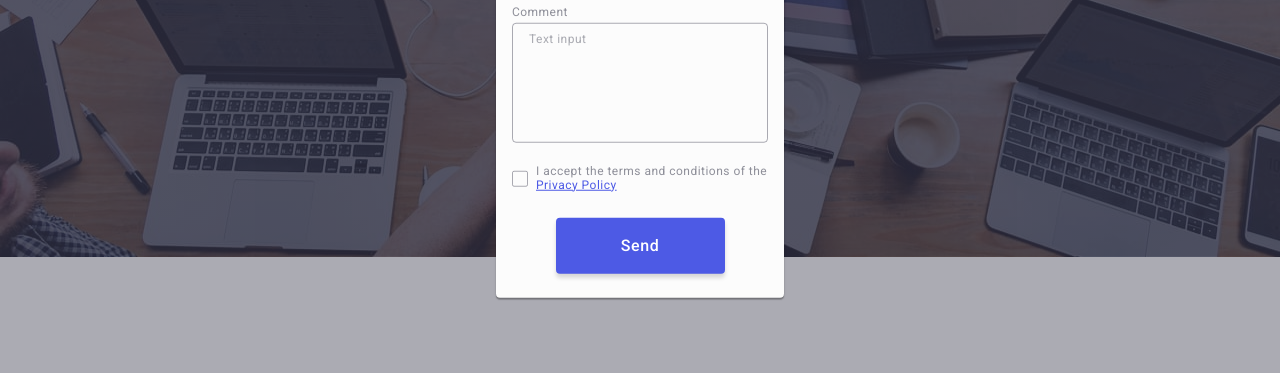
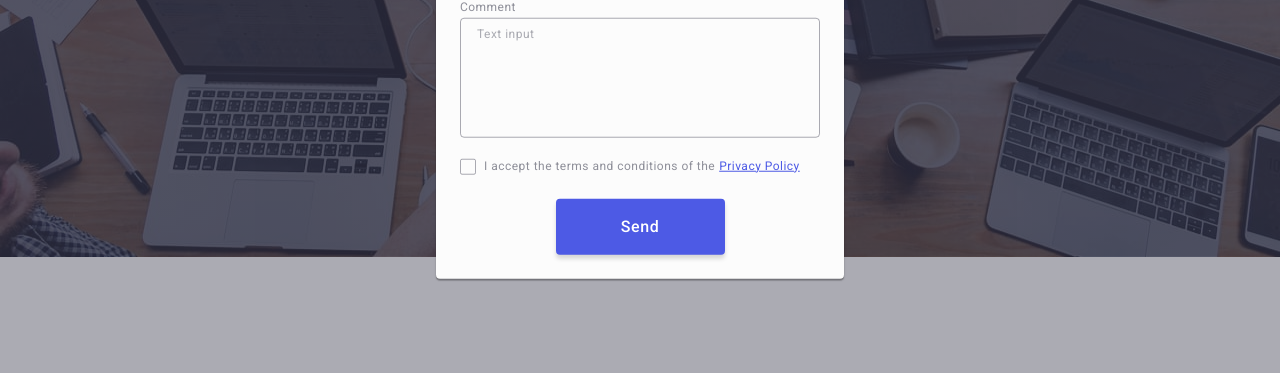
Before and after one commit to Roman-3005/goit-markup-hw-06, a plain HTML site: page index.html in a window 1280 px wide. Both pictures are taken after a click on the button "Order Service". Shown: the part 416-789 px from the top of the page. Drawn offline with nearby package versions, Linux system fonts and the light colour scheme.

Commit message:
adapt the modal for desktop

```diff
--- a/css/styles.css
+++ b/css/styles.css
@@ -1308,16 +1308,21 @@ button {
 .modal-button:focus {
   background-color: #404bbf;
 }
-/* #endregion Modal */
 
-/* width: 408px;
-min-height: 584px;
-padding: 72px 24px 24px 24px;
+@media screen and (min-width: 768px) {
+  .modal {
+    width: 408px;
+    min-height: 584px;
+    padding: 72px 24px 24px 24px;
+  }
 
-  margin-left: 4px;
+  .custom-text-privacy {
+    display: flex;
+    flex-direction: row;
+  }
 }
 
 .link-block {
-  display: block;
-  padding: 0;
-} */
+  margin-left: 4px;
+}
+/* #endregion Modal */
```
